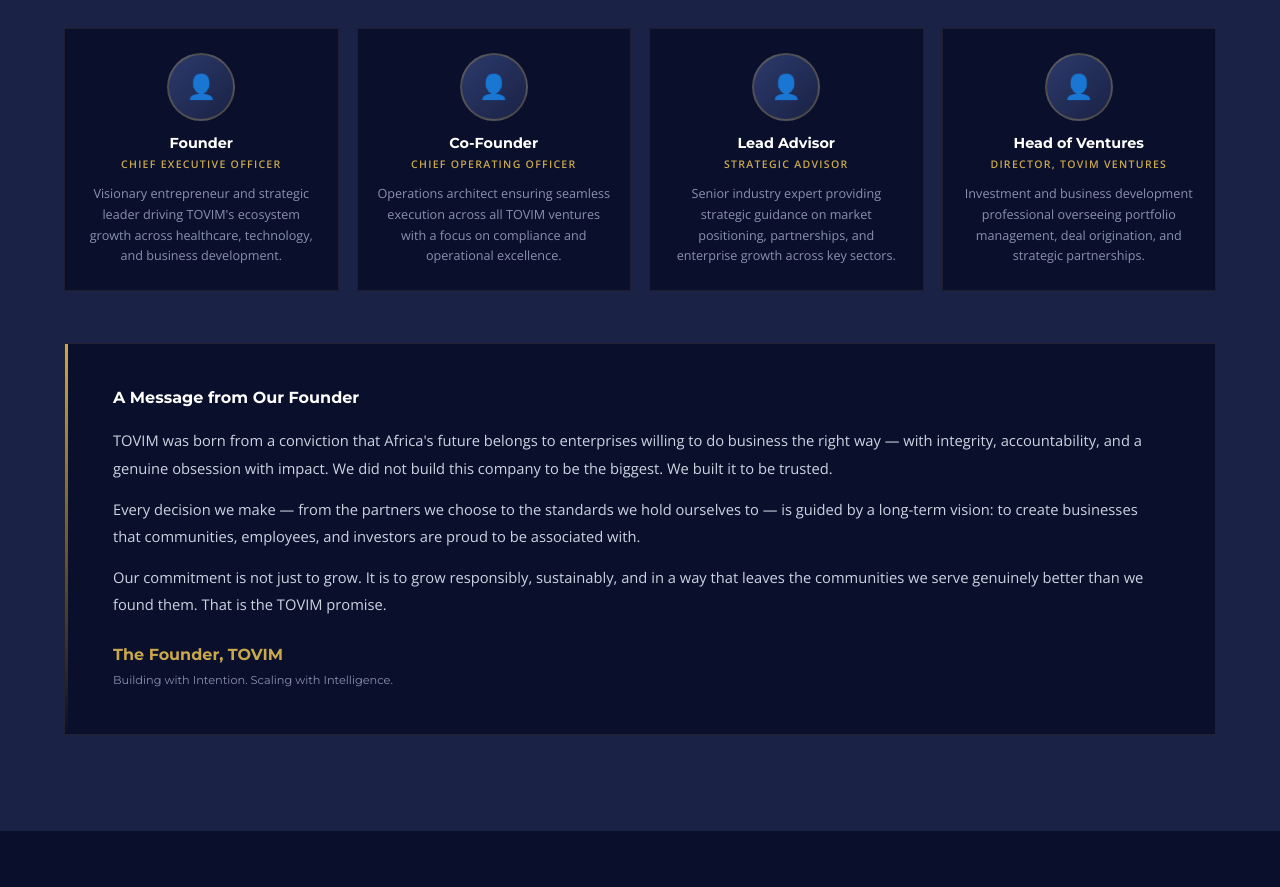
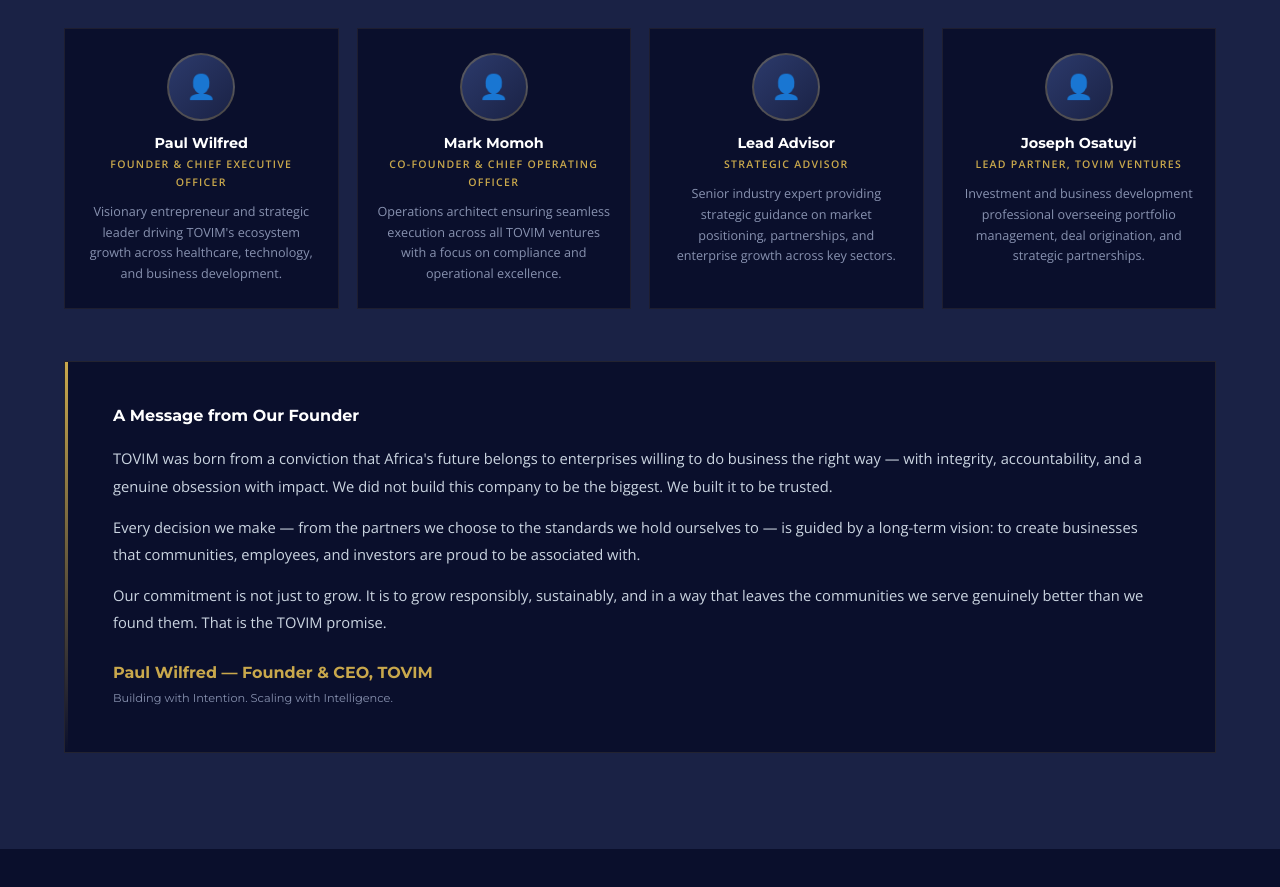
Before and after one commit to Markswag101/Tovim-Website, a plain HTML site: page index.html in a window 1280 px wide. Shown: the part 4300-5187 px from the top of the page. Drawn offline with nearby package versions, Linux system fonts and the light colour scheme.

Commit message:
Leadership update

```diff
--- a/index.html
+++ b/index.html
@@ -491,17 +491,17 @@
     <div class="slash-divider"></div>
     <p class="section-desc">Before they trust companies. Our leadership team brings decades of combined experience, professional integrity, and a shared commitment to building something that lasts.</p>
     <div class="leadership-grid">
-      <div class="leader-card"><div class="leader-avatar">👤</div><h4>Founder</h4><div class="leader-role">Chief Executive Officer</div><p>Visionary entrepreneur and strategic leader driving TOVIM's ecosystem growth across healthcare, technology, and business development.</p></div>
-      <div class="leader-card"><div class="leader-avatar">👤</div><h4>Co-Founder</h4><div class="leader-role">Chief Operating Officer</div><p>Operations architect ensuring seamless execution across all TOVIM ventures with a focus on compliance and operational excellence.</p></div>
+      <div class="leader-card"><div class="leader-avatar">👤</div><h4>Paul Wilfred</h4><div class="leader-role">Founder &amp; Chief Executive Officer</div><p>Visionary entrepreneur and strategic leader driving TOVIM's ecosystem growth across healthcare, technology, and business development.</p></div>
+      <div class="leader-card"><div class="leader-avatar">👤</div><h4>Mark Momoh</h4><div class="leader-role">Co-Founder &amp; Chief Operating Officer</div><p>Operations architect ensuring seamless execution across all TOVIM ventures with a focus on compliance and operational excellence.</p></div>
       <div class="leader-card"><div class="leader-avatar">👤</div><h4>Lead Advisor</h4><div class="leader-role">Strategic Advisor</div><p>Senior industry expert providing strategic guidance on market positioning, partnerships, and enterprise growth across key sectors.</p></div>
-      <div class="leader-card"><div class="leader-avatar">👤</div><h4>Head of Ventures</h4><div class="leader-role">Director, TOVIM Ventures</div><p>Investment and business development professional overseeing portfolio management, deal origination, and strategic partnerships.</p></div>
+      <div class="leader-card"><div class="leader-avatar">👤</div><h4>Joseph Osatuyi</h4><div class="leader-role">Lead Partner, TOVIM Ventures</div><p>Investment and business development professional overseeing portfolio management, deal origination, and strategic partnerships.</p></div>
     </div>
     <div class="founder-message">
       <h3>A Message from Our Founder</h3>
       <p>TOVIM was born from a conviction that Africa's future belongs to enterprises willing to do business the right way — with integrity, accountability, and a genuine obsession with impact. We did not build this company to be the biggest. We built it to be trusted.</p>
       <p>Every decision we make — from the partners we choose to the standards we hold ourselves to — is guided by a long-term vision: to create businesses that communities, employees, and investors are proud to be associated with.</p>
       <p>Our commitment is not just to grow. It is to grow responsibly, sustainably, and in a way that leaves the communities we serve genuinely better than we found them. That is the TOVIM promise.</p>
-      <div class="founder-sig">The Founder, TOVIM<span>Building with Intention. Scaling with Intelligence.</span></div>
+      <div class="founder-sig">Paul Wilfred — Founder &amp; CEO, TOVIM<span>Building with Intention. Scaling with Intelligence.</span></div>
     </div>
   </div>
 </section>
```
